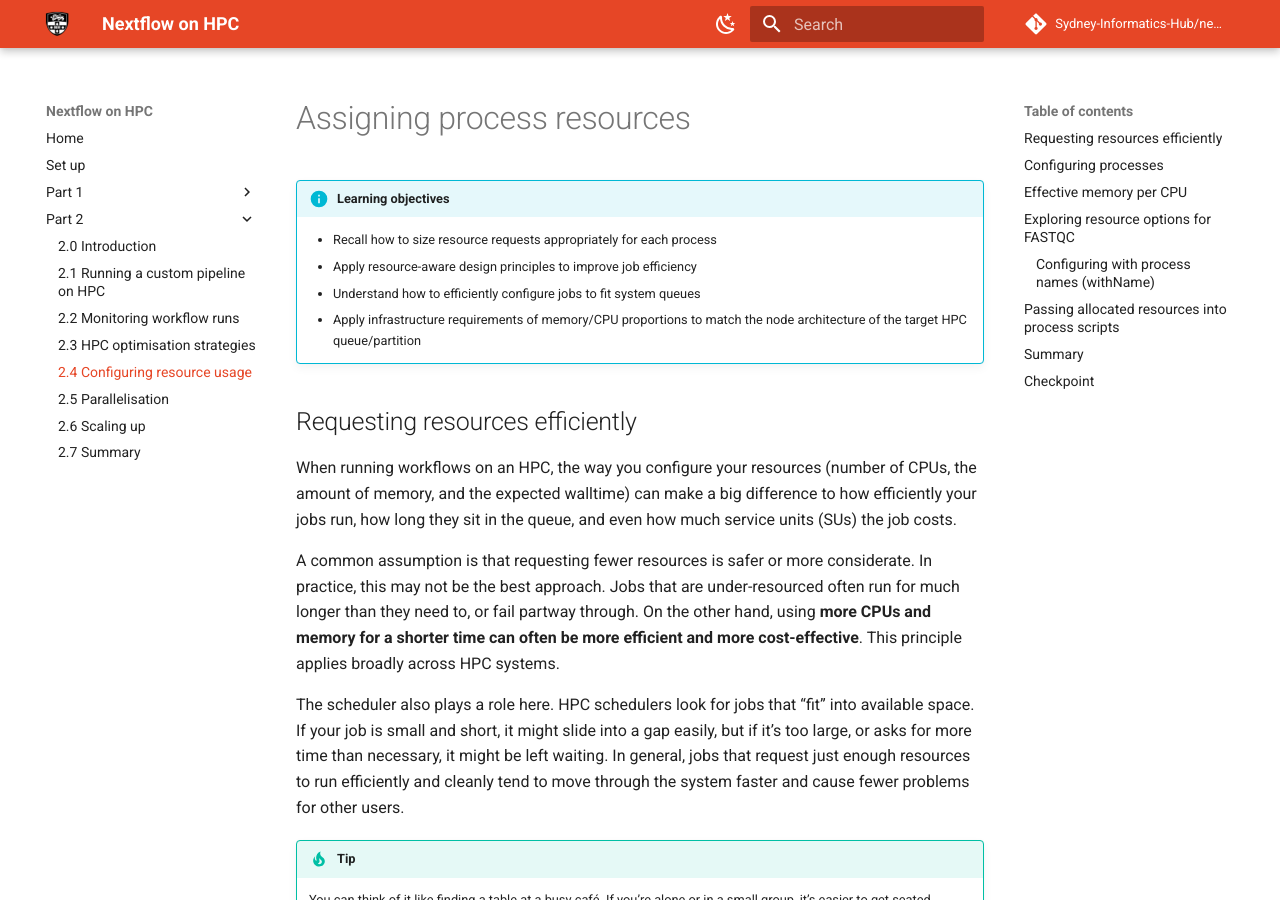
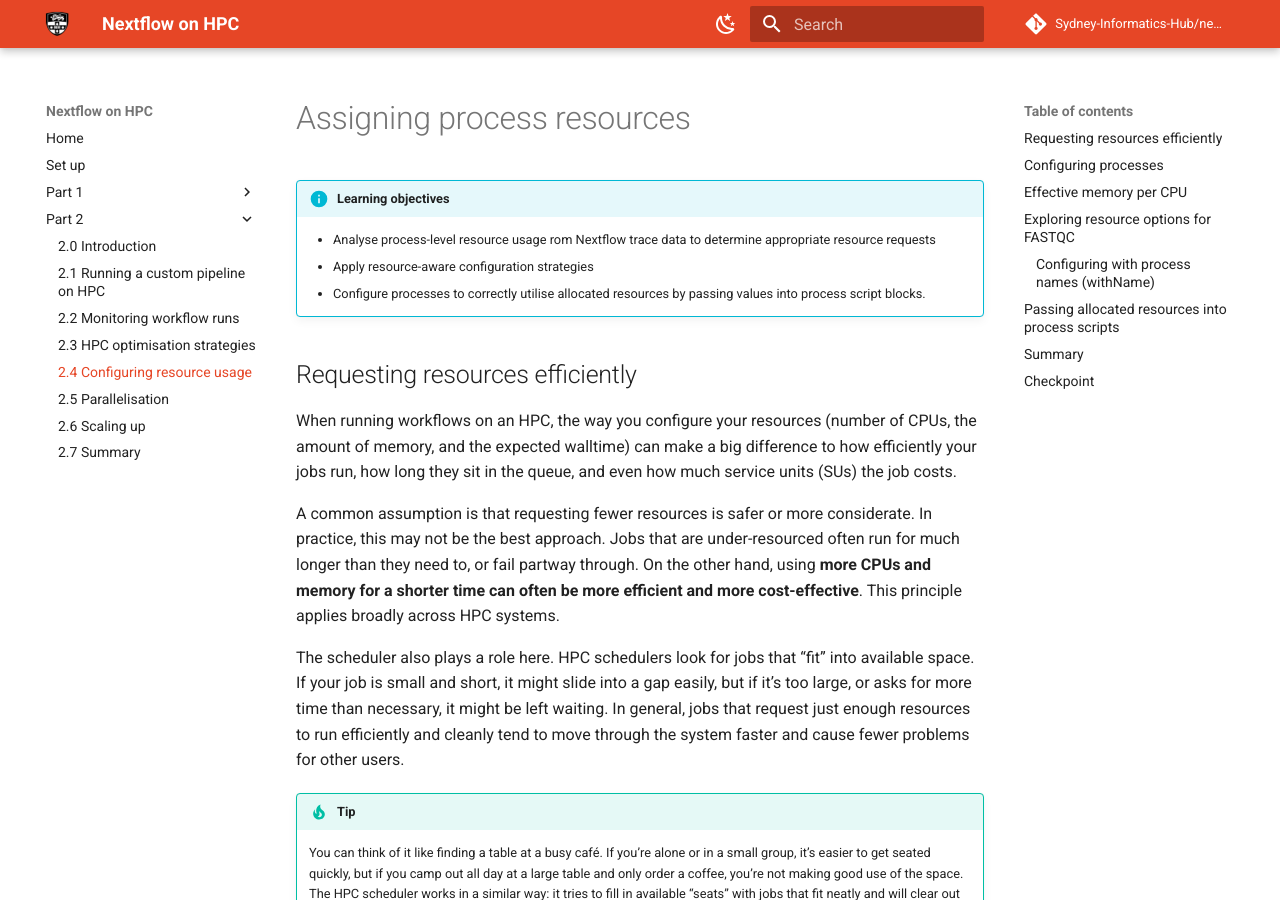
Before and after one commit to Sydney-Informatics-Hub/nextflow-hpc-workshop, an MkDocs documentation site: the page built from docs/part2/24_resourcing.md, in a window 1280 px wide and 900 px high. Built offline with MkDocs 1.6.1 and Material for MkDocs 9.7.7, drawn with Linux system fonts in a browser that asks for light colours; comment, search, counter and statistics services are not loaded.

```diff
--- a/docs/part2/24_resourcing.md
+++ b/docs/part2/24_resourcing.md
@@ -2,11 +2,9 @@
 
 !!! info "Learning objectives"
 
-    - Recall how to size resource requests appropriately for each process
-    - Apply resource-aware design principles to improve job efficiency
-    - Understand how to efficiently configure jobs to fit system queues
-    - Apply infrastructure requirements of memory/CPU proportions to match the node
-    architecture of the target HPC queue/partition
+    - Analyse process-level resource usage rom Nextflow trace data to determine appropriate resource requests
+    - Apply resource-aware configuration strategies
+    - Configure processes to correctly utilise allocated resources by passing values into process script blocks.
 
 ## Requesting resources efficiently
 
```
